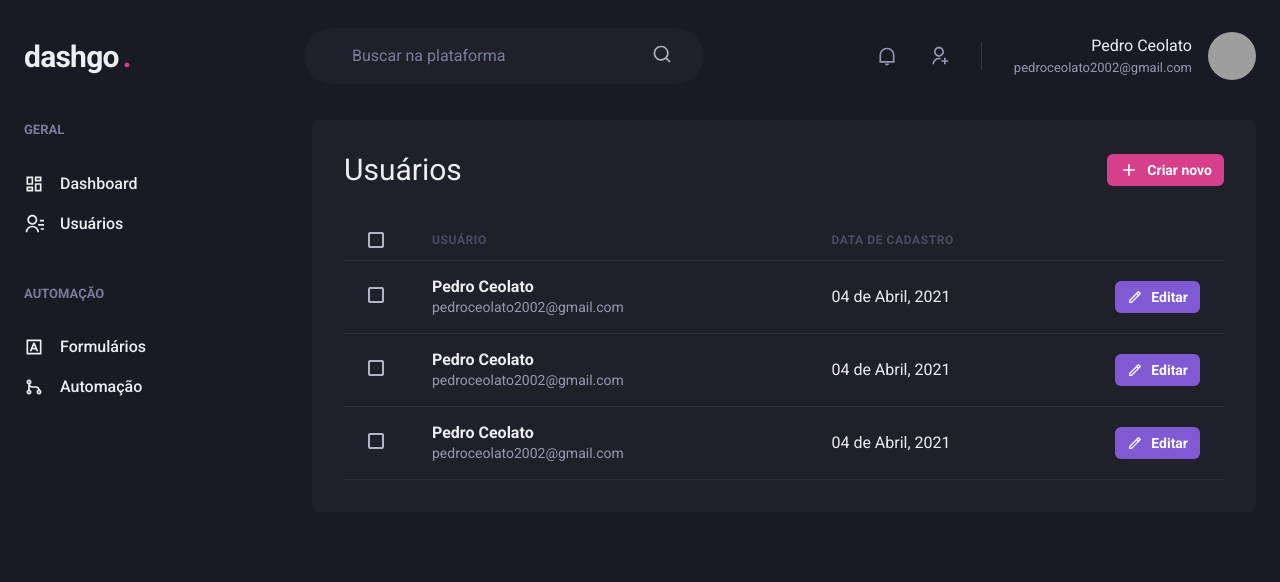
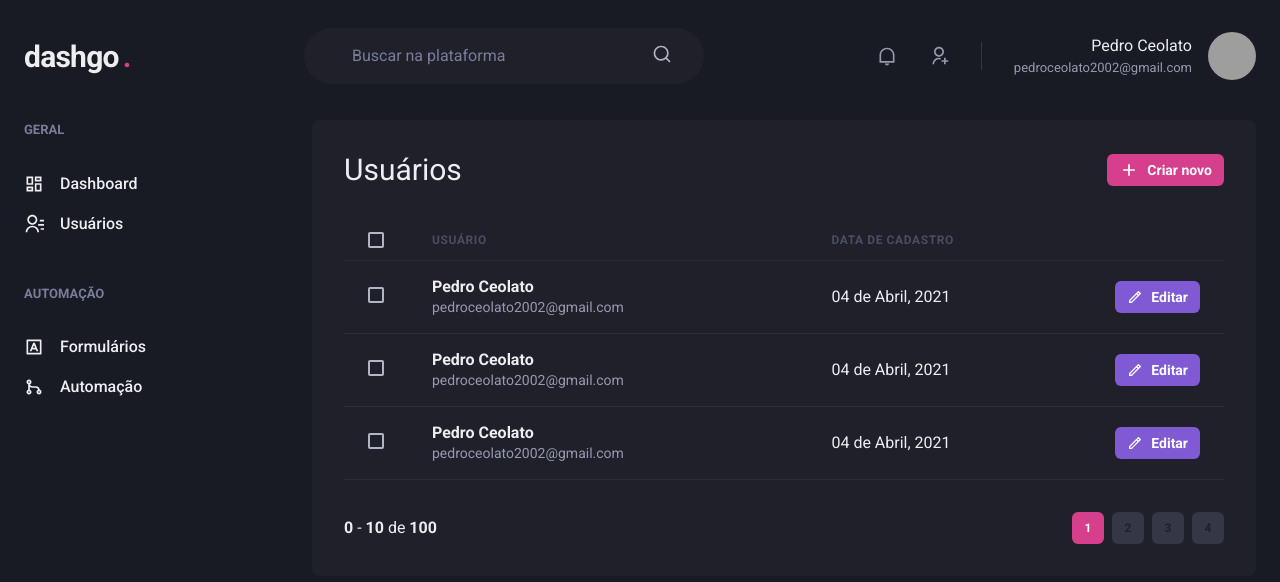
Before and after one commit to pceolato/dashgo, a Next.js app: page /users in a window 1280 px wide. Shown: the top 582 px of the page. Built offline with nearby package versions, Linux system fonts and the light colour scheme; grey boxes are pictures that could not be loaded.

Commit message:
feat: componente Pagination

```diff
--- /dev/null
+++ b/src/components/Pagination.tsx
@@ -0,0 +1,66 @@
+import { Box, Button, HStack } from "@chakra-ui/react";
+
+export function Pagination() {
+    return (
+        <HStack
+            mt="8"
+            justify="space-between"
+            align="center"
+            spacing="6"
+        >
+            <Box>
+               <strong>0</strong> - <strong>10</strong> de <strong>100</strong>
+            </Box>
+            <HStack
+                spacing="2"
+            >
+                <Button
+                size="sm"
+                fontSize="xs"
+                width="4"
+                colorScheme="pink"
+                disabled
+                _disabled={{
+                    bg: 'pink.500',
+                    cursor: 'default',
+                }}
+            >
+                1
+            </Button>
+            <Button
+                size="sm"
+                fontSize="xs"
+                width="4"
+                bg="gray.700"
+                _hover={{
+                    bg: 'gray.500'
+                }}
+            >
+                2
+            </Button>
+            <Button
+                size="sm"
+                fontSize="xs"
+                width="4"
+                bg="gray.700"
+                _hover={{
+                    bg: 'gray.500'
+                }}
+            >
+                3
+            </Button>
+            <Button
+                size="sm"
+                fontSize="xs"
+                width="4"
+                bg="gray.700"
+                _hover={{
+                    bg: 'gray.500'
+                }}
+            >
+                4
+            </Button>
+            </HStack>
+        </HStack>
+    );
+}
--- a/src/pages/users/index.tsx
+++ b/src/pages/users/index.tsx
@@ -2,6 +2,7 @@
 import { RiAddLine, RiPencilLine } from "react-icons/ri";
 
 import { Header } from "../../components/Header";
+import { Pagination } from "../../components/Pagination";
 import { Sidebar } from "../../components/Sidebar";
 
 export default function UserList() {
@@ -21,7 +22,7 @@
                             size="sm"
                             fontSize="sm"
                             colorScheme="pink"
-                        leftIcon={<Icon as={RiAddLine} fontSize="20"/>}
+                            leftIcon={<Icon as={RiAddLine} fontSize="20" />}
                         >
                             Criar novo
                         </Button>
@@ -56,7 +57,7 @@
                                         size="sm"
                                         fontSize="sm"
                                         colorScheme="purple"
-                                    leftIcon={<Icon as={RiPencilLine} fontSize="16"/>}
+                                        leftIcon={<Icon as={RiPencilLine} fontSize="16" />}
                                     >
                                         Editar
                                     </Button>
@@ -79,7 +80,7 @@
                                         size="sm"
                                         fontSize="sm"
                                         colorScheme="purple"
-                                    leftIcon={<Icon as={RiPencilLine} fontSize="16"/>}
+                                        leftIcon={<Icon as={RiPencilLine} fontSize="16" />}
                                     >
                                         Editar
                                     </Button>
@@ -102,7 +103,7 @@
                                         size="sm"
                                         fontSize="sm"
                                         colorScheme="purple"
-                                    leftIcon={<Icon as={RiPencilLine} fontSize="16"/>}
+                                        leftIcon={<Icon as={RiPencilLine} fontSize="16" />}
                                     >
                                         Editar
                                     </Button>
@@ -110,8 +111,9 @@
                             </Tr>
                         </Tbody>
                     </Table>
+
+                    <Pagination />
                 </Box>
-
             </Flex>
         </Box>
     );
```
Lines whose indentation alone changed are shown as unchanged.
